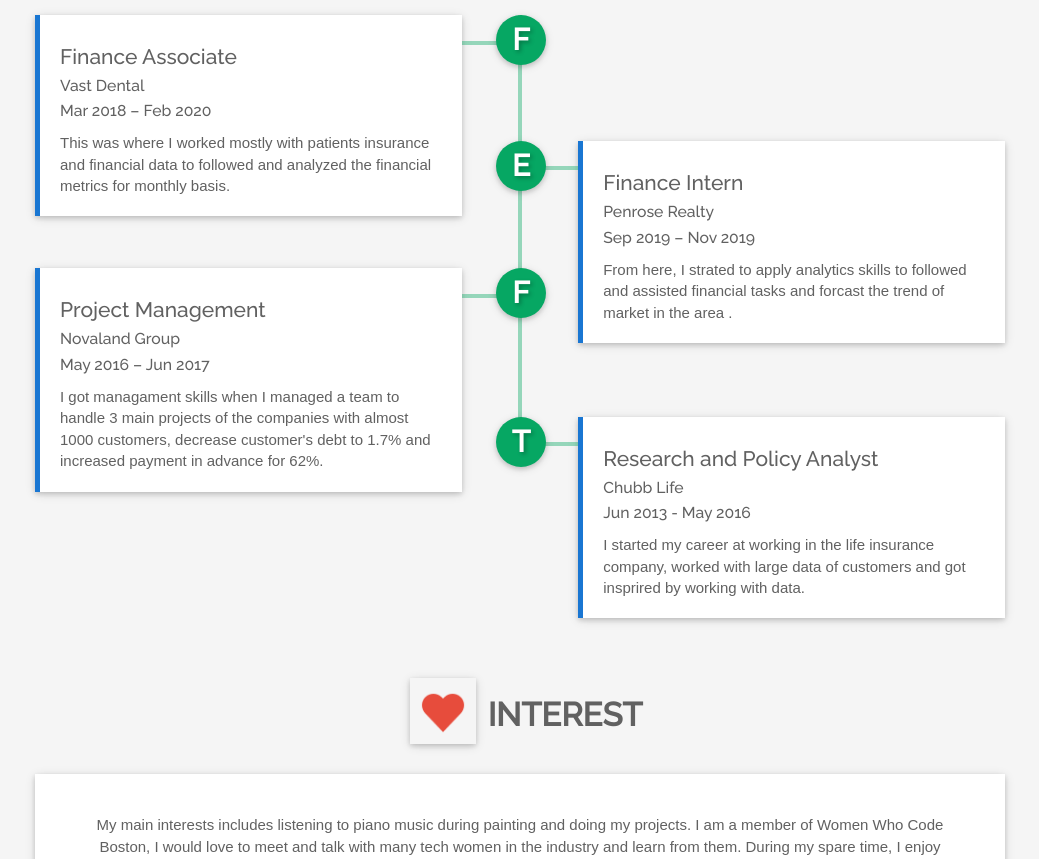
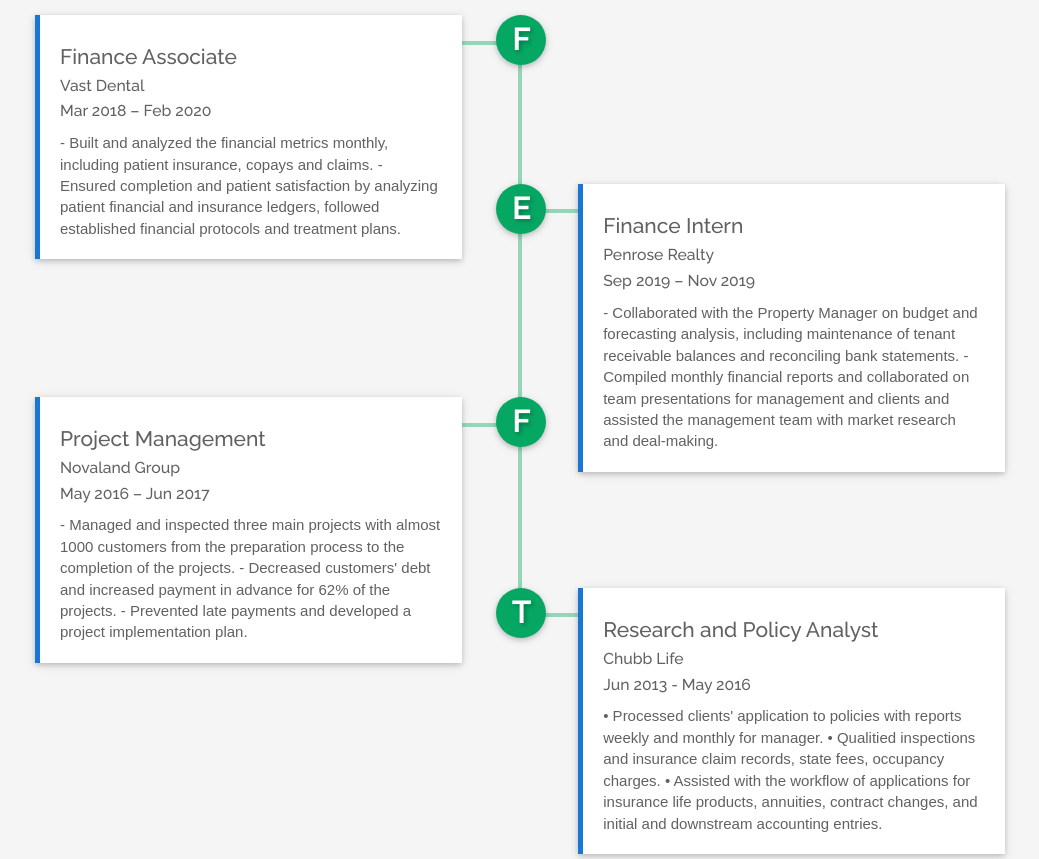
Before and after one commit to maihoangdo/maihoangdo.github.io, a plain HTML site: page index.html in a window 1280 px wide. Shown: the part 1941-2800 px from the top of the page, without its empty margins (120-1159 px from the left). Drawn offline with Linux system fonts and the light colour scheme; some packages are replaced by stand-ins of ours; a web font is replaced by a local one.

Commit message:
Update index.html

```diff
--- a/index.html
+++ b/index.html
@@ -157,7 +157,7 @@
                                     <span class="content">do.mai@northeastern.edu</span>
                                 </li>
                                 <li class="clearfix">
-                                    <span class="title"><i class="fa fa-instagram fa-stack-1x" aria-hidden="true"></i></span>
+                                    <span class="title"><i class="fa fa-instagram" aria-hidden="true"></i></span>
                                     <span class="content">hoangmai187@gmai.com</span>
                                 </li>
                                 <li class="clearfix">
@@ -175,10 +175,10 @@
                                target="_blank"class="social btn-floating indigo"><i
                                     class="fa fa-instagram"></i></a>
 
-                            <!-- GITHUB - commented out +-->
+                            <!-- GOOGLE - commented out +-->
                             <!--
-                                <a href="https://github.com/maihoangdo">< id="second_one"
-                                    class="fa fa-github"></i></a>
+                                <a href="#" class="social  btn-floating red"><i
+                                    class="fa fa-google-plus"></i></a>
                                 -->
                             <!-- LINKEDIN-->
                             <a href="https://www.linkedin.com/in/maido187/" target="_blank" class="social  btn-floating blue darken-3"><i
@@ -459,7 +459,8 @@
                         </div>
                         <!-- TIMELINE PARAGRAPH -->
                         <p>
-                            This was where I worked mostly with patients insurance and financial data to followed and analyzed the financial metrics for monthly basis.
+                            - Built and analyzed the financial metrics monthly, including patient insurance, copays and claims.
+                            - Ensured completion and patient satisfaction by analyzing patient financial and insurance ledgers, followed established financial protocols and treatment plans.
                         </p>
                         <!-- BUTTON TRIGGER MODAL -->
                         <!-- <a href="#" class="modal-dot" data-toggle="modal" data-target="#myModal-4">
@@ -489,7 +490,8 @@
                         </div>
                         <!-- TIMELINE PARAGRAPH -->
                         <p>
-                            From here, I strated to apply analytics skills to followed and assisted financial tasks and forcast the trend of market in the area .
+                            - Collaborated with the Property Manager on budget and forecasting analysis, including maintenance of tenant receivable balances and reconciling bank statements.
+                            - Compiled monthly financial reports and collaborated on team presentations for management and clients and assisted the management team with market research and deal-making.
                         </p>
 
                     </div>
@@ -516,7 +518,9 @@
                         </div>
                         <!-- TIMELINE PARAGRAPH -->
                         <p>
-                            I got managament skills when I managed a team to handle 3 main projects of the companies with almost 1000 customers, decrease customer's debt to 1.7% and increased payment in advance for 62%.
+                            - Managed and inspected three main projects with almost 1000 customers from the preparation process to the completion of the projects.
+                            - Decreased customers' debt and increased payment in advance for 62% of the projects.
+                            - Prevented late payments and developed a project implementation plan.
                         </p>
 
                     </div>
@@ -543,7 +547,9 @@
                         </div>
                         <!-- TIMELINE PARAGRAPH -->
                         <p>
-                            I started my career at working in the life insurance company, worked with large data of customers and got insprired by working with data.
+                            • Processed clients' application to policies with reports weekly and monthly for manager.
+                            • Qualitied inspections and insurance claim records, state fees, occupancy charges.
+                            • Assisted with the workflow of applications for insurance life products, annuities, contract changes, and initial and downstream accounting entries.
                         </p>
                         <!-- BUTTON TRIGGER MODAL -->
                        <!-- <a href="#" class="modal-dot" data-toggle="modal" data-target="#myModal-5">
@@ -589,13 +595,13 @@
                 <!--INTEREST ICON TWO-->
                 <div class="col-md-2 col-sm-4 col-xs-6 box text-center">
                     <div class="interest-icon-even">
-                        <i class="fa fa-running"></i>
+                        <i class="fa fa-people"></i>
                         <span>Yoga</span>
                     </div>
                 </div>
                 <!--INTEREST ICON THREE-->
                 <div class="col-md-2 col-sm-4 col-xs-6 box text-center">
-                    <div class="interest-icon-even>
+                    <div class="interest-icon">
                         <i class="fa fa-camera"></i>
                         <span>photography</span>
                     </div>
```
